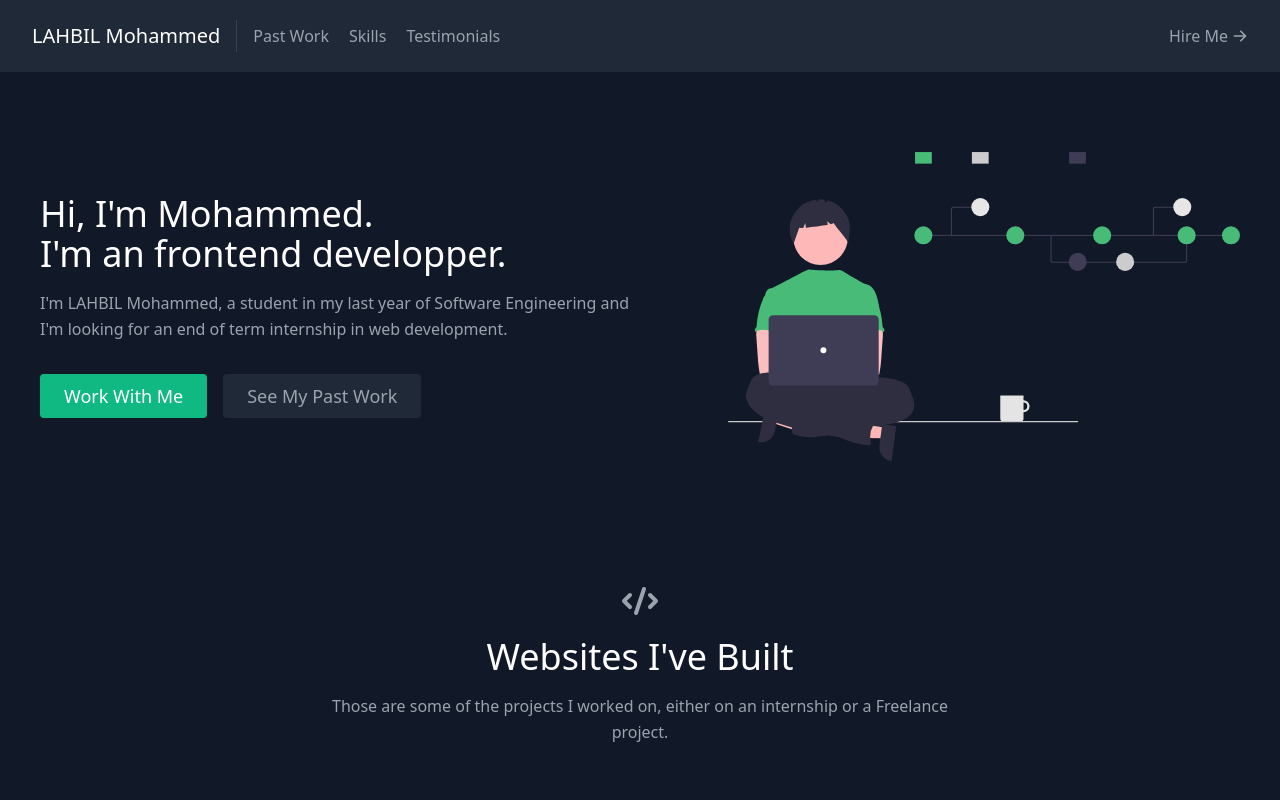
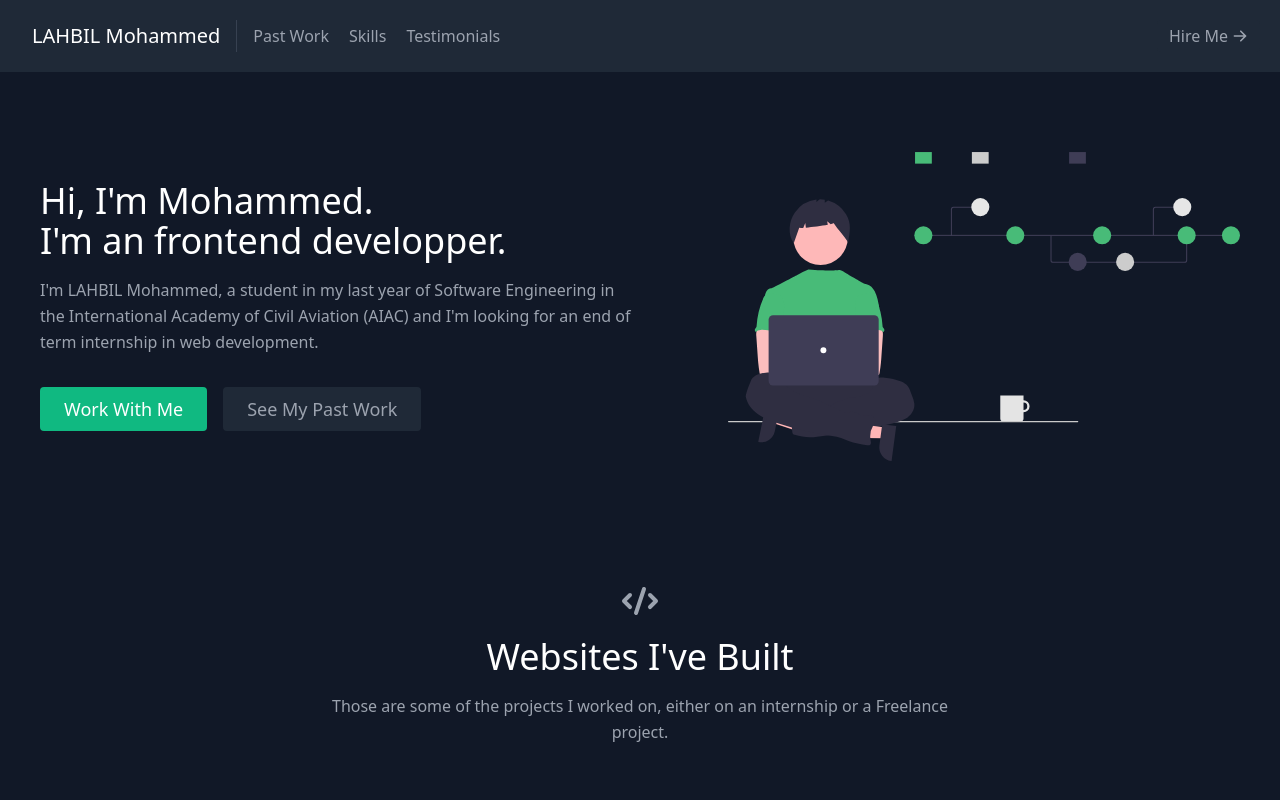
Before and after one commit to koya19/portfolio, a React (Create React App) app: page / in a window 1280 px wide. Shown: the top 800 px of the page. Built offline with nearby package versions, Linux system fonts and the light colour scheme.

Commit message:
Update About.js

```diff
--- a/src/components/About.js
+++ b/src/components/About.js
@@ -10,7 +10,7 @@ export default function About() {
             <br className="hidden lg:inline-block" />I'm an frontend developper.
           </h1>
           <p className="mb-8 leading-relaxed">
-            I'm LAHBIL Mohammed, a student in my last year of Software Engineering and I'm looking for an end of term internship in web development.
+            I'm LAHBIL Mohammed, a student in my last year of Software Engineering in the International Academy of Civil Aviation (AIAC) and I'm looking for an end of term internship in web development.
           </p>
           <div className="flex justify-center">
             <a
```
